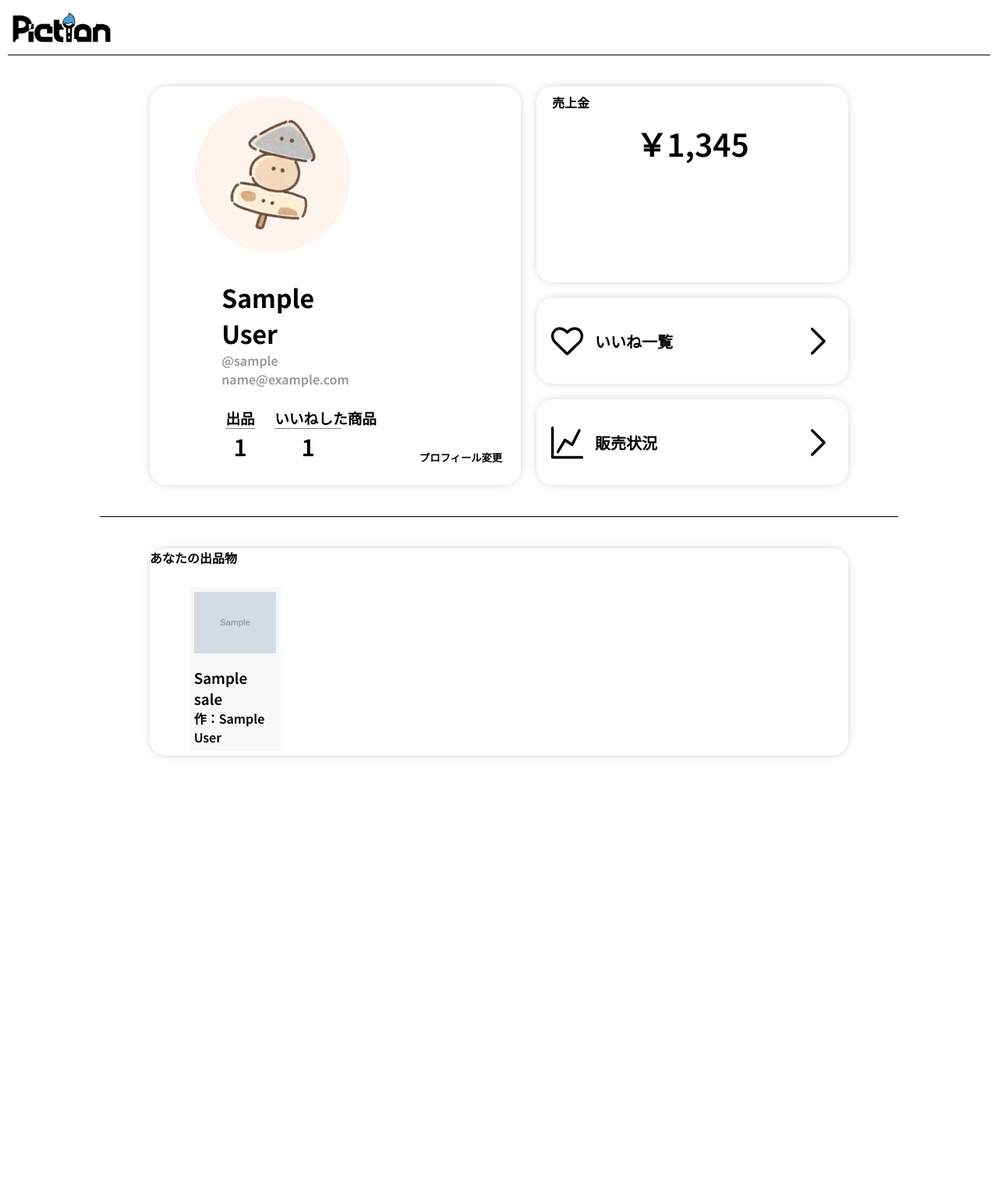
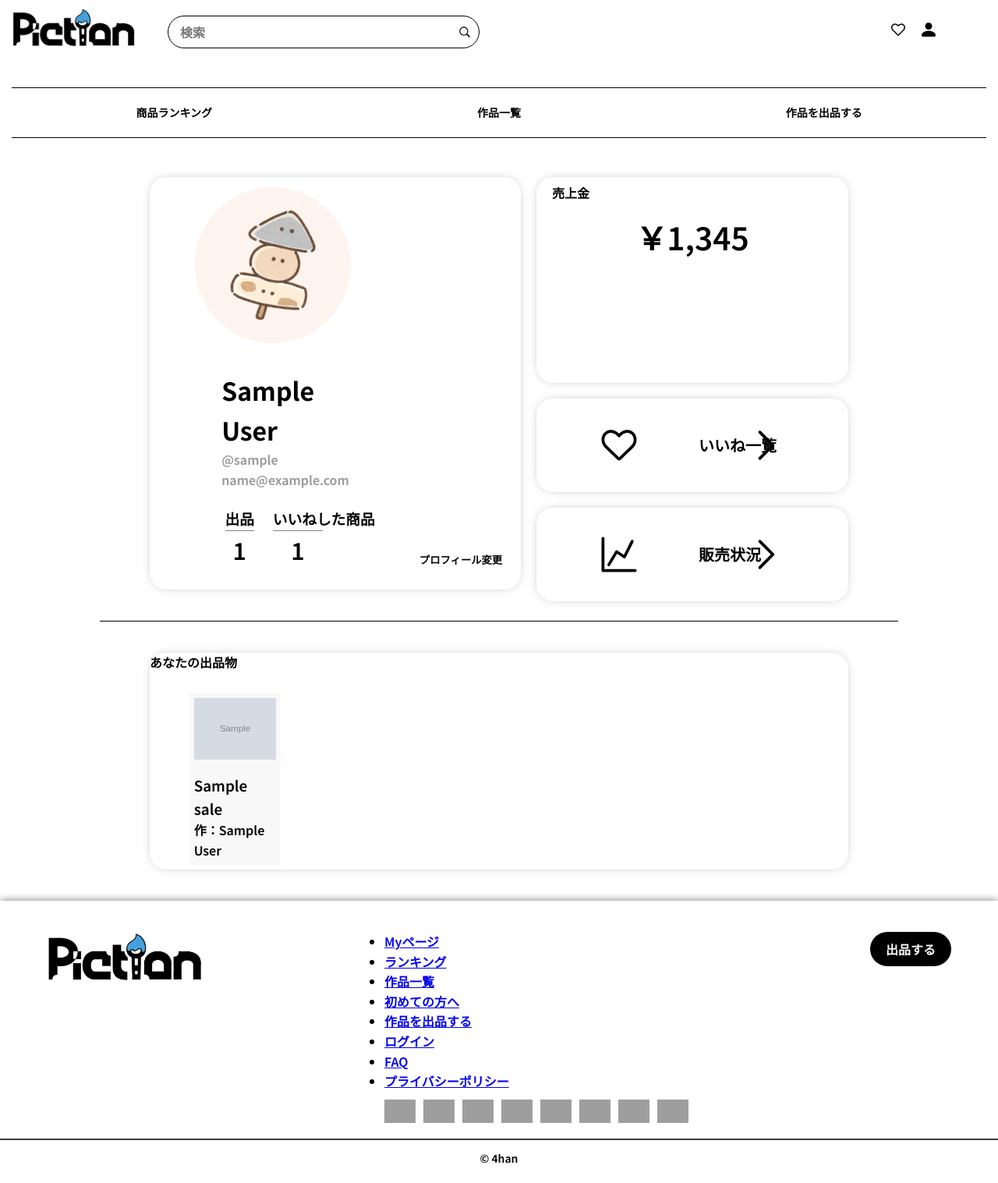
Before and after one commit to tontontoto/Piction, a Flask app: page /myPage in a window 1280 px wide. Shown: the whole page at 78% size. Before the commit the page ends 972 px from the top, so only its background shows below. Run offline with Flask 3, Linux system fonts and the light colour scheme; a user stored in the database is signed in; tables that the repository leaves empty hold one stand-in row (values such as "Sample post"); grey boxes marked "Sample" are stand-in pictures; some web fonts are replaced; grey boxes are pictures that could not be loaded.

Commit message:
header,footerのリンク修正とmyPageのheader,footerの追加

```diff
--- a/templates/footer.html
+++ b/templates/footer.html
@@ -6,16 +6,16 @@
             <div class="grid">
                 <div>
                     <ul class="footer_navi">
-                        <li><a href=".html">Myページ</a></li>
+                        <li><a href="/myPage">Myページ</a></li>
                         <li><a href=".html">ランキング</a></li>
-                        <li><a href=".html">作品一覧</a></li>
+                        <li><a href="/top">作品一覧</a></li>
                         <li><a href=".html">初めての方へ</a></li>
                     </ul>
                 </div>
                 <div>
                     <ul class="footer_navi">
-                        <li><a href=".html">作品を出品する</a></li>
-                        <li><a href=".html">ログイン</a></li>
+                        <li><a href="/draw">作品を出品する</a></li>
+                        <li><a href="/login">ログイン</a></li>
                         <li><a href=".html">FAQ</a></li>
                         <li><a href=".html">プライバシーポリシー</a></li>
                     </ul>
--- a/templates/header.html
+++ b/templates/header.html
@@ -10,7 +10,7 @@
             </div>
             <div class="search-box">
                 <form action="#">
-                    <input type="text" placeholder="Search">
+                    <input type="text" placeholder="検索">
                     <button type="submit"><img src="{{ url_for('static', filename='parts/magnifyingglass.svg') }}" alt="いいね"></button>
                 </form>
             </div>
@@ -29,7 +29,7 @@
         <nav class="navigation-main">
             <ul>
                 <li class="list"><a href=".html">商品ランキング</a></li>
-                <li class="list"><a href=".html">作品一覧</a></li>
+                <li class="list"><a href="/top">作品一覧</a></li>
                 <li class="list"><a href="/draw">作品を出品する</a></li>
             </ul>
         </nav>
--- a/templates/myPage.html
+++ b/templates/myPage.html
@@ -7,12 +7,15 @@
     <link rel="stylesheet" href="{{ url_for('static', filename='css/myPage.css') }}">
     <link rel="stylesheet" href="{{ url_for('static', filename='css/userSales.css') }}">
     <link rel="stylesheet" href="{{ url_for('static', filename='css/font.css') }}">
+    <link rel="stylesheet" href="{{ url_for('static', filename='css/header.css') }}">
+    <link rel="stylesheet" href="{{ url_for('static', filename='css/footer.css') }}">
     <title>My Page</title>
 </head>
 
 <body>
-    <header id="header">
-        <img src="{{ url_for('static', filename='icon/logo.png')}}" alt="Piction" id="logo">
+    <!-- ヘッダーエリア -->
+    {% include 'header.html' %}
+    <!------------------->
     </header>
     <main id="main">
         <div class="profile">
@@ -72,6 +75,10 @@
         {% include 'userSales.html' %}
         {% endwith %}
     </div>
+
+    <!-- フッターエリア -->
+    {% include 'footer.html' %}
+    <!------------------->
 </body>
 
 </html>
--- a/templates/top.html
+++ b/templates/top.html
@@ -27,7 +27,6 @@
 </head>
 
 <body>
-    <!--iwasaki-->
     <!-- ヘッダーエリア -->
     {% include 'header.html' %}
     <!------------------->
```
